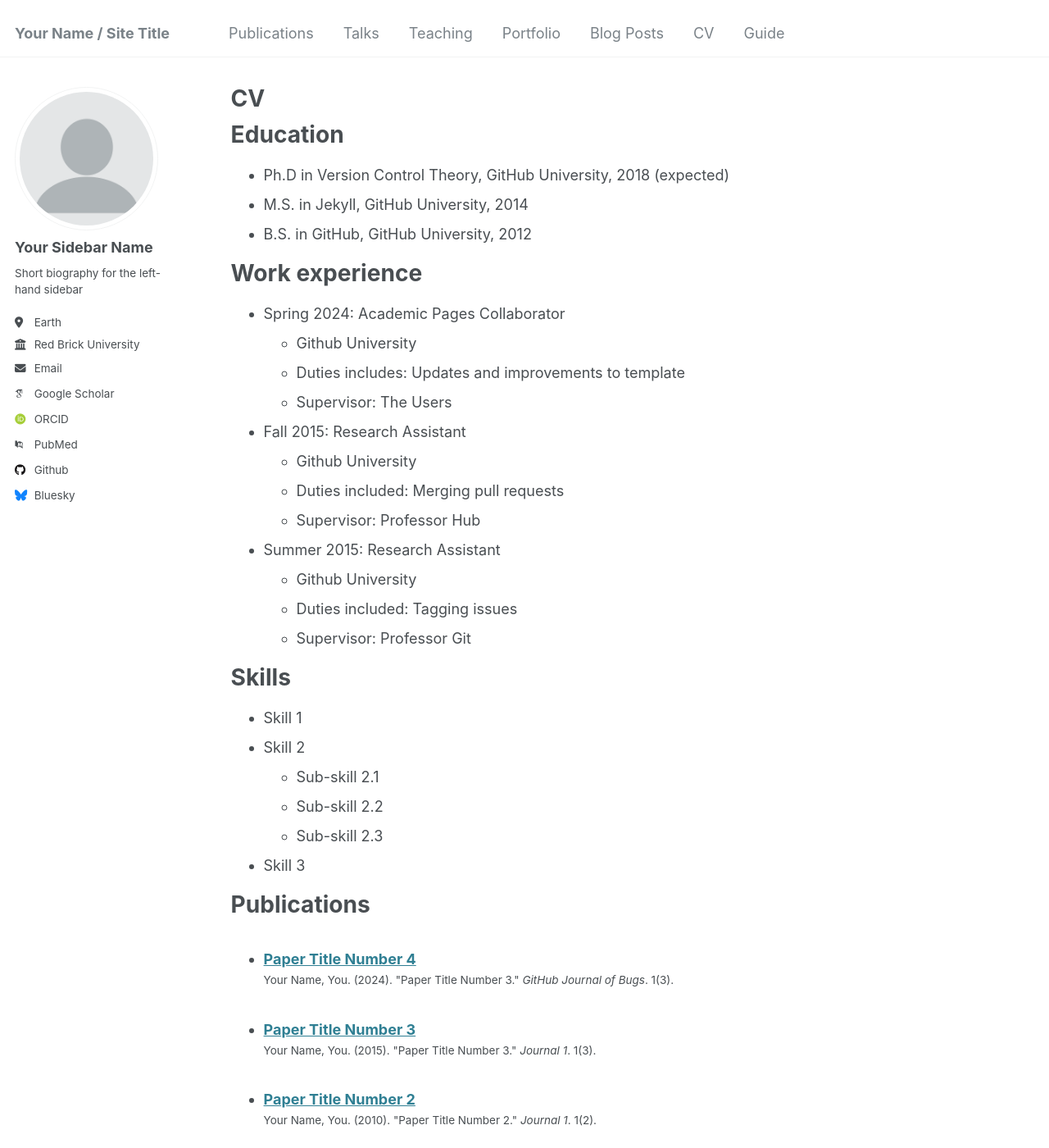
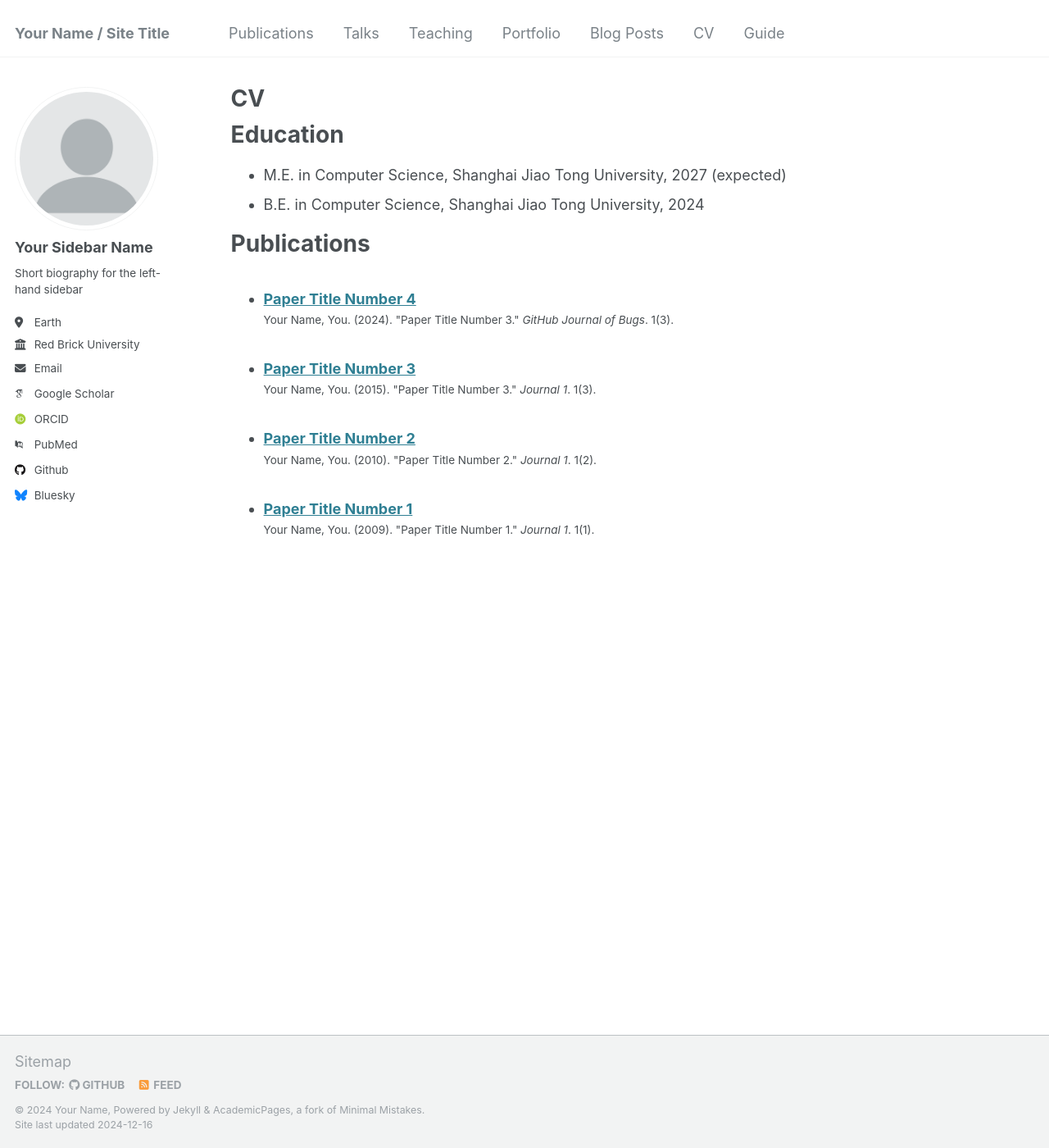
Before and after one commit to WECarol/wecarol.github.io, a Jekyll site: the page built from _pages/cv.md, in a window 1280 px wide and 1400 px high. Shown: the whole window at 82% size. Built offline with Jekyll 4.4.1, drawn with Linux system fonts in a browser that asks for light colours; some web fonts are replaced; some of the changed text lies outside the part shown.

Commit message:
Update cv.md

```diff
--- a/_pages/cv.md
+++ b/_pages/cv.md
@@ -11,54 +11,12 @@ redirect_from:
 
 Education
 ======
-* Ph.D in Version Control Theory, GitHub University, 2018 (expected)
-* M.S. in Jekyll, GitHub University, 2014
-* B.S. in GitHub, GitHub University, 2012
+* M.E. in Computer Science, Shanghai Jiao Tong University, 2027 (expected)
+* B.E. in Computer Science, Shanghai Jiao Tong University, 2024
 
-Work experience
-======
-* Spring 2024: Academic Pages Collaborator
-  * Github University
-  * Duties includes: Updates and improvements to template
-  * Supervisor: The Users
-
-* Fall 2015: Research Assistant
-  * Github University
-  * Duties included: Merging pull requests
-  * Supervisor: Professor Hub
-
-* Summer 2015: Research Assistant
-  * Github University
-  * Duties included: Tagging issues
-  * Supervisor: Professor Git
-
-Skills
-======
-* Skill 1
-* Skill 2
-  * Sub-skill 2.1
-  * Sub-skill 2.2
-  * Sub-skill 2.3
-* Skill 3
 
 Publications
 ======
   <ul>{% for post in site.publications reversed %}
     {% include archive-single-cv.html %}
   {% endfor %}</ul>
-
-Talks
-======
-  <ul>{% for post in site.talks reversed %}
-    {% include archive-single-talk-cv.html  %}
-  {% endfor %}</ul>
-
-Teaching
-======
-  <ul>{% for post in site.teaching reversed %}
-    {% include archive-single-cv.html %}
-  {% endfor %}</ul>
-
-Service and leadership
-======
-* Currently signed in to 43 different slack teams
```
